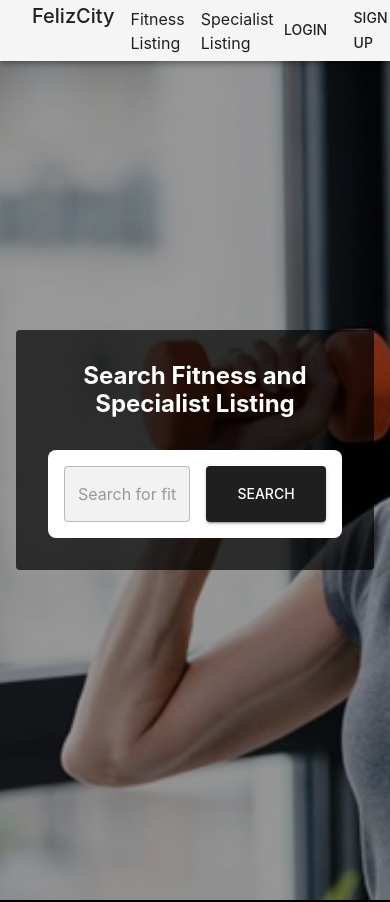
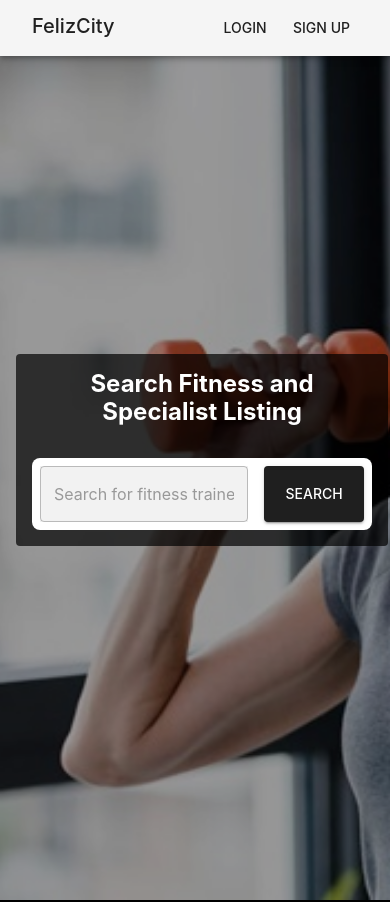
Before and after one commit to beiryu/rome, a React (Create React App) app in the folder client/: page / in a window 390 px wide. Shown: the top 902 px of the page. Built offline with nearby package versions, Linux system fonts and the light colour scheme.

Commit message:
refactor: update Header and Hero components for responsive design and styling improvements; add breakpoints to CSS

```diff
--- a/client/src/components/Header.js
+++ b/client/src/components/Header.js
@@ -27,7 +27,7 @@ const Header = () => {
             >
               FelizCity
             </Typography>
-            <Typography
+            {/* <Typography
               component={Link}
               to="/fitness-listing"
               sx={{
@@ -50,7 +50,7 @@ const Header = () => {
               }}
             >
               Specialist Listing
-            </Typography>
+            </Typography> */}
           </Box>
 
           <Box sx={{ display: "flex", gap: 1 }}>
--- a/client/src/components/Hero.js
+++ b/client/src/components/Hero.js
@@ -10,14 +10,32 @@ const Hero = () => {
           className="hero-content"
           sx={{
             backgroundColor: "rgba(0, 0, 0, 0.7)",
-            padding: 4,
+            padding: {
+              xs: 2,
+              sm: 3,
+              md: 4,
+            },
+            width: {
+              xs: "95%",
+              sm: "85%",
+              md: "70%",
+            },
+            margin: "0 auto",
             borderRadius: 1,
           }}
         >
           <Typography
             variant="h1"
             className="hero-title"
-            sx={{ color: "white", marginBottom: "2rem" }}
+            sx={{
+              color: "white",
+              marginBottom: "2rem",
+              fontSize: {
+                xs: "1.5rem",
+                sm: "2rem",
+                md: "2.5rem",
+              },
+            }}
           >
             Search Fitness and Specialist Listing
           </Typography>
@@ -27,9 +45,11 @@ const Hero = () => {
               display: "flex",
               gap: "1rem",
               backgroundColor: "#fff",
-              padding: "1rem",
+              padding: {
+                xs: "0.5rem",
+                sm: "1rem",
+              },
               borderRadius: 2,
-              marginX: "auto",
             }}
           >
             <TextField
@@ -42,7 +62,10 @@ const Hero = () => {
               variant="contained"
               color="primary"
               sx={{
-                minWidth: "120px",
+                minWidth: {
+                  xs: "100px",
+                  sm: "120px",
+                },
                 backgroundColor: "primary.main",
                 "&:hover": {
                   backgroundColor: "primary.dark",
--- a/client/src/styles/app.css
+++ b/client/src/styles/app.css
@@ -7,6 +7,10 @@
   --spacing-lg: 1.5rem; /* 24px */
   --spacing-xl: 2rem; /* 32px */
   --spacing-xxl: 3rem; /* 48px */
+
+  --break-mobile: 480px;
+  --break-tablet: 768px;
+  --break-desktop: 1024px;
 }
 
 * {
```
